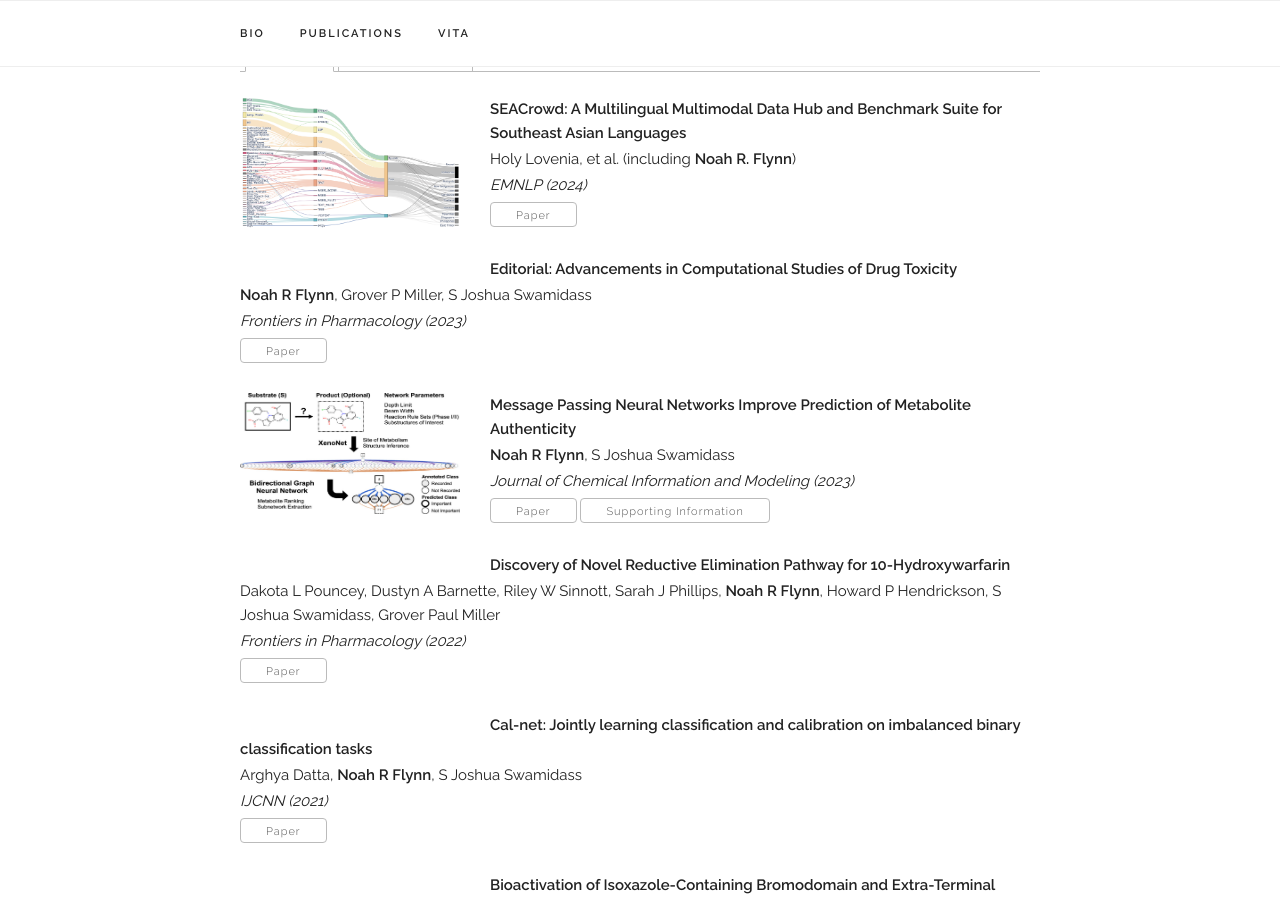
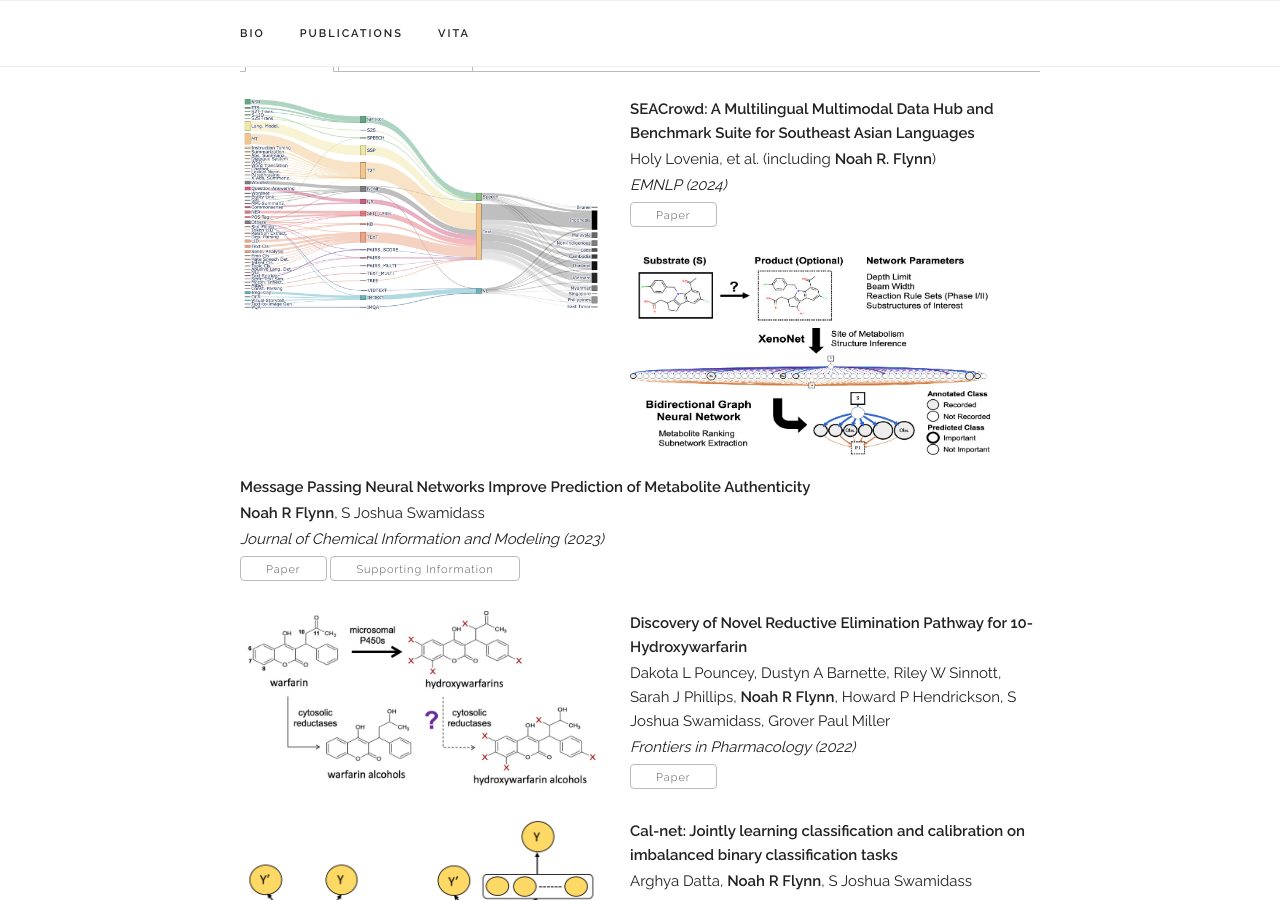
Before and after one commit to nrflynn2/nrflynn2.github.io, a Jekyll site: the page built from _pages/about.html, in a window 1280 px wide and 900 px high, scrolled down 1870 px. Built offline with Jekyll 4.4.1, drawn with Linux system fonts in a browser that asks for light colours; some web fonts are replaced.

Commit message:
Add teaser images for all publications

```diff
--- a/_data/publications.yml
+++ b/_data/publications.yml
@@ -5,12 +5,6 @@ papers:
     venue: "EMNLP (2024)"
     paper_pdf: "files/publications/seacrowd_2024/paper.pdf"
     teaser_image: "files/publications/seacrowd_2024/teaser.png"
-    selected: n
-
-  - title: "Editorial: Advancements in Computational Studies of Drug Toxicity"
-    authors: "<b>Noah R Flynn</b>, Grover P Miller, S Joshua Swamidass"
-    venue: "Frontiers in Pharmacology (2023)"
-    paper_pdf: "https://www.frontiersin.org/articles/10.3389/fphar.2023.1230409/full"
     selected: n
 
   - title: "Message Passing Neural Networks Improve Prediction of Metabolite Authenticity"
@@ -25,12 +19,14 @@ papers:
     authors: "Dakota L Pouncey, Dustyn A Barnette, Riley W Sinnott, Sarah J Phillips, <b>Noah R Flynn</b>, Howard P Hendrickson, S Joshua Swamidass, Grover Paul Miller"
     venue: "Frontiers in Pharmacology (2022)"
     paper_pdf: "files/publications/hydroxywarfarin_2022/paper.pdf"
+    teaser_image: "files/publications/hydroxywarfarin_2022/teaser.png"
     selected: n
 
   - title: "Cal-net: Jointly learning classification and calibration on imbalanced binary classification tasks"
     authors: "Arghya Datta, <b>Noah R Flynn</b>, S Joshua Swamidass"
     venue: "IJCNN (2021)"
-    paper_pdf: "https://ieeexplore.ieee.org/document/9534411"
+    paper_pdf: "files/publications/calnet_2021/paper.pdf"
+    teaser_image: "files/publications/calnet_2021/teaser.png"
     selected: y
 
   - title: "Bioactivation of Isoxazole-Containing Bromodomain and Extra-Terminal Domain (BET) Inhibitors"
@@ -38,18 +34,21 @@ papers:
     venue: "Metabolites (2021)"
     paper_pdf: "/files/publications/2021_bromo/paper.pdf"
     supp_pdf: "/files/publications/2021_bromo/supp.pdf"
+    teaser_image: "/files/publications/2021_bromo/teaser.png"
     selected: y
 
   - title: "Machine Learning on Liver-Injuring Drug Interactions with NSAIDs from Hospitalization Data"
     authors: "Arghya Datta<sup>‡</sup>, <b>Noah Flynn<sup>‡</sup></b>, Dustyn A Barnette, Keith F Woeltje, Grover P Miller, S Joshua Swamidass"
     venue: "PLOS Computational Biology (2021)"
     paper_pdf: "files/publications/ehr_nsaid_2021/paper.pdf"
+    teaser_image: "files/publications/ehr_nsaid_2021/teaser.png"
     selected: y
 
   - title: "Modeling the Bioactivation and Subsequent Reactivity of Drugs"
     authors: "Tyler B Hughes<sup>‡</sup>, <b>Noah Flynn<sup>‡</sup></b>, Na Le Dang, S Joshua Swamidass"
     venue: "Chemical Research in Toxicology (2021)"
     paper_pdf: "files/publications/bioact_2021/paper.pdf"
+    teaser_image: "files/publications/bioact_2021/teaser.jpeg"
     selected: y
 
   - title: "Significance of Multiple Bioactivation Pathways for Meclofenamate as Revealed through Modeling and Reaction Kinetics"
@@ -57,42 +56,49 @@ papers:
     venue: "Drug Metabolism and Disposition (2021)"
     paper_pdf: "files/publications/meclofenamate_2021/paper.pdf"
     supp_pdf: "files/publications/meclofenamate_2021/supp.pdf"
+    teaser_image: "files/publications/meclofenamate_2021/teaser.jpg"
     selected: n
 
   - title: "Meloxicam methyl group determines enzyme specificity for thiazole bioactivation compared to sudoxicam"
     authors: "Dustyn A Barnette, Mary A Schleiff, Arghya Datta, <b>Noah Flynn</b>, S Joshua Swamidass, Grover P Miller"
     venue: "Toxicology Letters (2020)"
-    paper_pdf: "https://www.sciencedirect.com/science/article/pii/S0378427420304781"
+    paper_pdf: "files/publications/meloxicam_2021/paper.pdf"
+    teaser_image: "files/publications/meloxicam_2021/teaser.png"
     selected: n
 
   - title: "The Metabolic Forest: Predicting the Diverse Structures of Drug Metabolites"
     authors: "Tyler B Hughes, Na Le Dang, Ayush Kumar, <b>Noah R Flynn</b>, S Joshua Swamidass"
     venue: "Journal of Chemical Information and Modeling (2020)"
-    paper_pdf: "https://pubs.acs.org/doi/10.1021/acs.jcim.0c00360"
+    paper_pdf: "files/publications/metfor_2020/paper.pdf"
+    teaser_image: "files/publications/metfor_2020/teaser.jpeg"
     selected: n
 
   - title: "XenoNet: Inference and Likelihood of Intermediate Metabolite Formation"
     authors: "<b>Noah R Flynn</b>, Na Le Dang, Michael D Ward, S Joshua Swamidass"
     venue: "Journal of Chemical Information and Modeling (2020)"
-    paper_pdf: "https://pubs.acs.org/doi/abs/10.1021/acs.jcim.0c00361"
+    paper_pdf: "files/publications/xenonet_2020/paper.pdf"
     supp_pdf: "files/publications/xenonet_2020/supp.pdf"
+    teaser_image: "files/publications/xenonet_2020/teaser.png"
     selected: y
 
   - title: "Dual mechanisms suppress meloxicam bioactivation relative to sudoxicam"
     authors: "Dustyn A Barnette, Mary A Schleiff, Laura R Osborn, <b>Noah Flynn</b>, Matthew Matlock, S Joshua Swamidass, Grover P Miller"
     venue: "Toxicology (2020)"
-    paper_pdf: "https://www.sciencedirect.com/science/article/pii/S0300483X20301177"
+    paper_pdf: "files/publications/meloxicam_2020/paper.pdf"
+    teaser_image: "files/publications/meloxicam_2020/teaser.png"
     selected: n
 
   - title: "Comprehensive kinetic and modeling analyses revealed CYP2C9 and 3A4 determine terbinafine metabolic clearance and bioactivation"
     authors: "Dustyn A Barnette, Mary A Davis, <b>Noah Flynn</b>, Anirudh S Pidugu, S Joshua Swamidass, Grover P Miller"
     venue: "Biochemical Pharmacology (2019)"
-    paper_pdf: "https://www.sciencedirect.com/science/article/pii/S0006295219303600"
+    paper_pdf: "files/publications/tbf_barnette_2019/paper.pdf"
+    teaser_image: "files/publications/tbf_barnette_2019/teaser.png"
     selected: n
 
   - title: "CYP2C19 and 3A4 Dominate Metabolic Clearance and Bioactivation of Terbinafine Based on Computational and Experimental Approaches"
     authors: "Mary A Davis, Dustyn A Barnette, <b>Noah R Flynn</b>, Anirudh S Pidugu, S Joshua Swamidass, Gunnar Boysen, Grover P Miller"
     venue: "Chemical Research in Toxicology (2019)"
-    paper_pdf: "https://pubs.acs.org/doi/10.1021/acs.chemrestox.9b00006"
+    paper_pdf: "files/publications/tbf_davis_2019/paper.pdf"
     supp_pdf: "files/publications/tbf_davis_2019/supp.pdf"
+    teaser_image: "files/publications/tbf_davis_2019/teaser.png"
     selected: n
--- a/_pages/about.html
+++ b/_pages/about.html
@@ -80,7 +80,7 @@ redirect_from:
       {% for paper in site.data.publications.papers %}
         <div>
             <div class="figure">
-                <img style="float:left;margin-bottom:20px;margin-right:30px;vertical-align:middle;" src="{{ paper.teaser_image | prepend: site.baseurl }}" width="220"/>
+                <img style="float:left;margin-bottom:20px;margin-right:30px;vertical-align:middle;" src="{{ paper.teaser_image | prepend: site.baseurl }}" width="360"/>
             </div>
             <div class="paper">
               <p class="title"><b>{{ paper.title }}</b></p>
```
Also changed, not shown: 2 other files.
